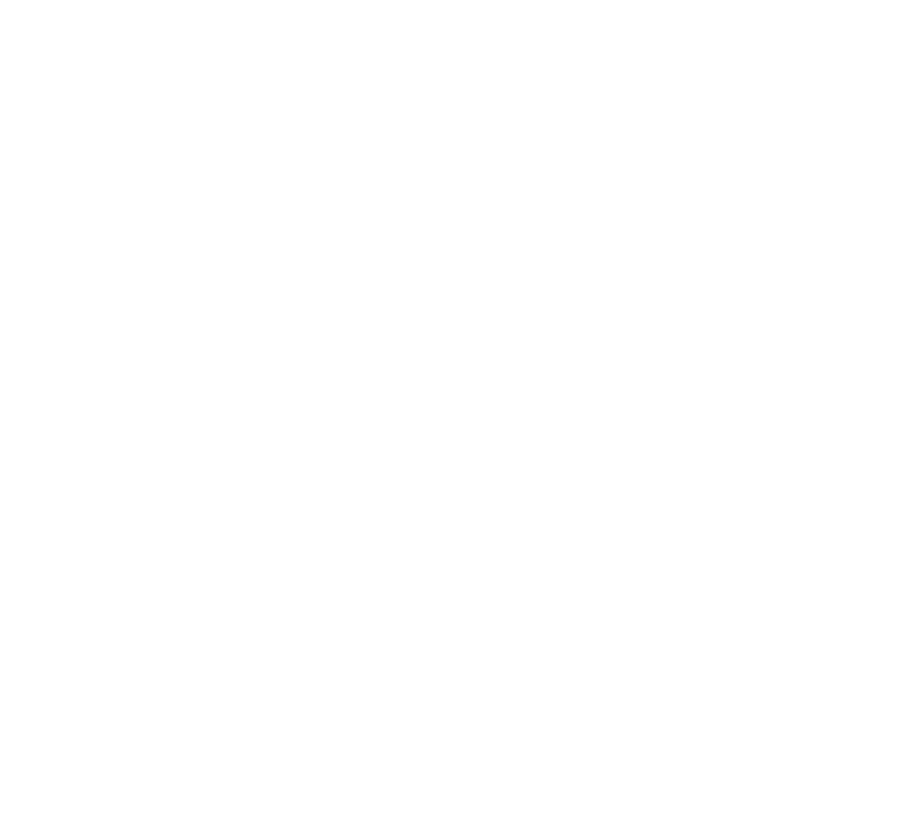
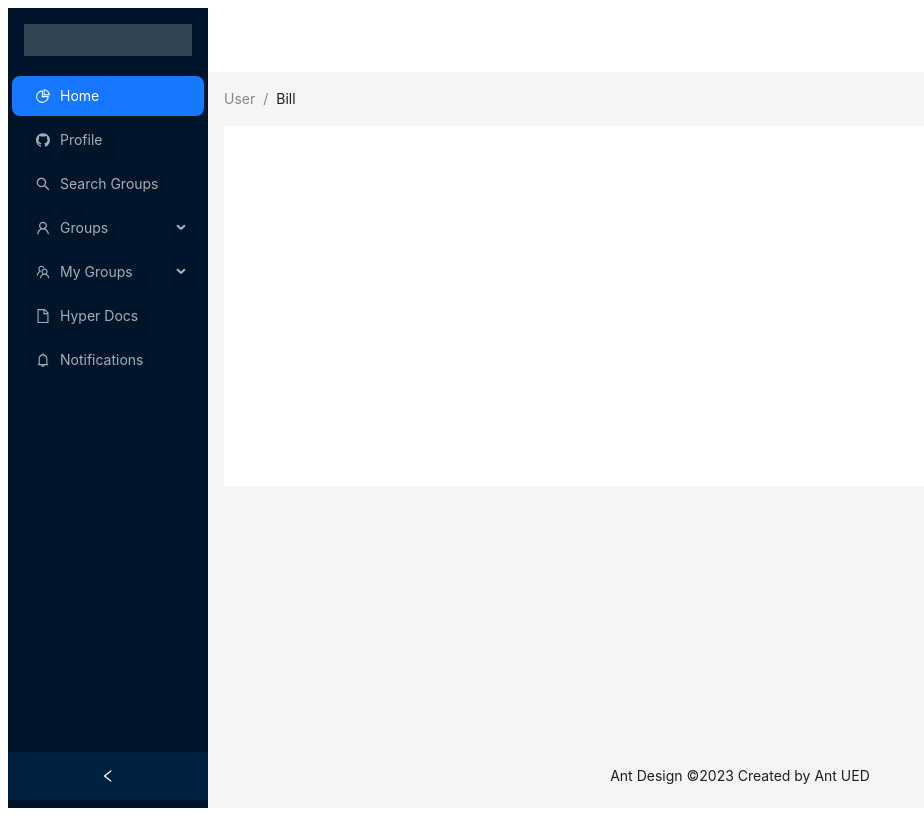
Before and after one commit to Paultcodes/DevSync, a React (Create React App) app in the folder client/: page / in a window 1280 px wide. Shown: the whole page, without its empty margins (0-924 px from the left). Built offline with nearby package versions, Linux system fonts and the light colour scheme.

Commit message:
first layout for login page

```diff
--- a/client/src/App.js
+++ b/client/src/App.js
@@ -7,6 +7,8 @@
 } from '@apollo/client';
 import { setContext } from '@apollo/client/link/context';
 import { BrowserRouter as Router, Routes, Route } from 'react-router-dom';
+import Homesjsx from '../src/pages/Home/Homes';
+
 
 
 
@@ -37,7 +39,7 @@
 function App() {
   return (
     <ApolloProvider client={client}>
-
+      <Homesjsx/>
 
     </ApolloProvider>
   );
--- /dev/null
+++ b/client/src/pages/Home/Homes.jsx
@@ -0,0 +1,94 @@
+import { FileOutlined, PieChartOutlined, UserOutlined,DesktopOutlined,TeamOutlined,SearchOutlined,BellOutlined,GithubOutlined} from '@ant-design/icons';
+import { Breadcrumb, Layout, Menu, theme } from 'antd';
+import { useState } from 'react';
+const { Header, Content, Footer, Sider } = Layout;
+function getItem(label, key, icon, children) {
+  return {
+    key,
+    icon,
+    children,
+    label,
+  };
+}
+const items = [
+  getItem('Home', '1', <PieChartOutlined />),
+  getItem('Profile', '2', <GithubOutlined />),
+  getItem('Search Groups', '3', <SearchOutlined />),
+  getItem('Groups', 'sub1', <UserOutlined />,[
+    getItem('Group1', '3'),
+    getItem('Group2', '4'),
+    getItem('Group3', '5'),
+  ]
+  ),
+  getItem('My Groups', 'sub2',<TeamOutlined/>, [
+    getItem('Tom', '3'),
+    getItem('Bill', '4'),
+    getItem('Alex', '5'),
+  ]),
+  getItem('Hyper Docs', 'sub2', <FileOutlined />),
+  getItem('Notifications', '9', <BellOutlined />),
+];
+const App = () => {
+  const [collapsed, setCollapsed] = useState(false);
+  const {
+    token: { colorBgContainer },
+  } = theme.useToken();
+  return (
+    <Layout
+      style={{
+        minHeight: '100vh',
+      }}
+    >
+      <Sider collapsible collapsed={collapsed} onCollapse={(value) => setCollapsed(value)}>
+        <div
+          style={{
+            height: 32,
+            margin: 16,
+            background: 'rgba(255, 255, 255, 0.2)',
+          }}
+        />
+        <Menu theme="dark" defaultSelectedKeys={['1']} mode="inline" items={items} />
+      </Sider>
+      <Layout className="site-layout">
+        <Header
+          style={{
+            padding: 0,
+            background: colorBgContainer,
+          }}
+        />
+        <Content
+          style={{
+            margin: '0 16px',
+          }}
+        >
+          <Breadcrumb
+            style={{
+              margin: '16px 0',
+            }}
+          >
+            <Breadcrumb.Item>User</Breadcrumb.Item>
+            <Breadcrumb.Item>Bill</Breadcrumb.Item>
+          </Breadcrumb>
+          <div
+            style={{
+              padding: 24,
+              minHeight: 360,
+              background: colorBgContainer,
+            }}
+          >
+
+          </div>
+
+        </Content>
+        <Footer
+          style={{
+            textAlign: 'center',
+          }}
+        >
+          Ant Design ©2023 Created by Ant UED
+        </Footer>
+      </Layout>
+    </Layout>
+  );
+};
+export default App;
```
Also changed, not shown: 1 other file (tests, documents, lock files or other folders).
